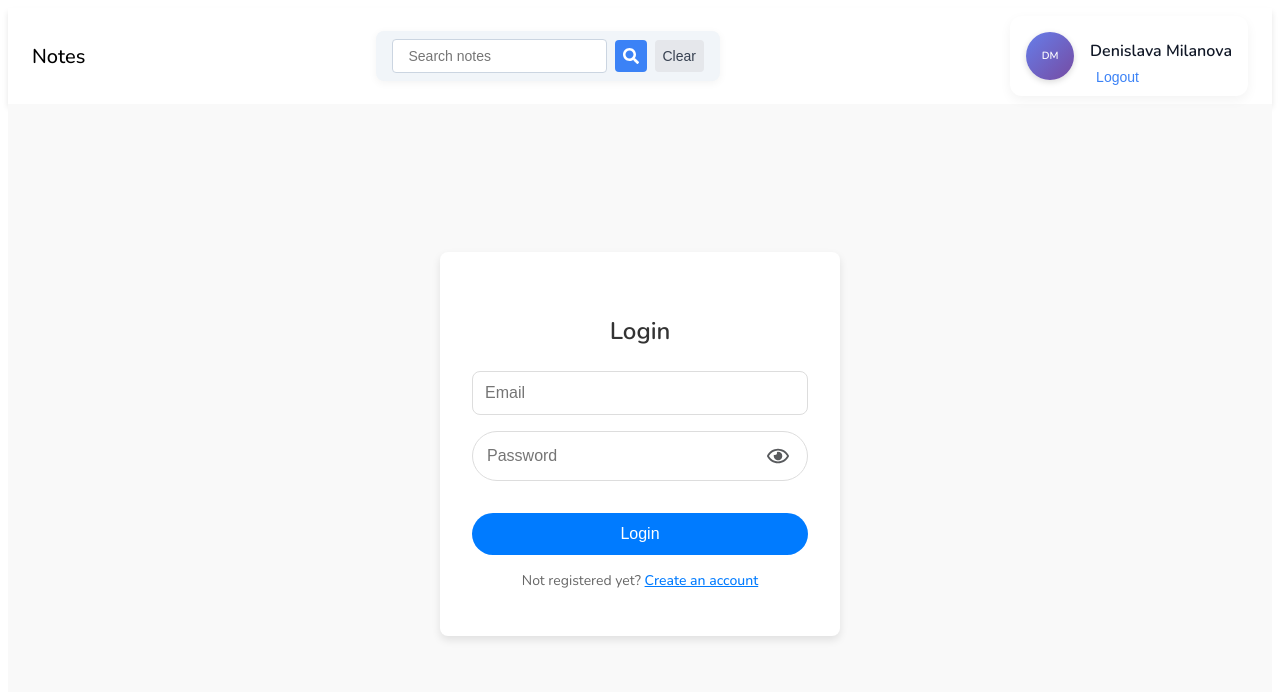
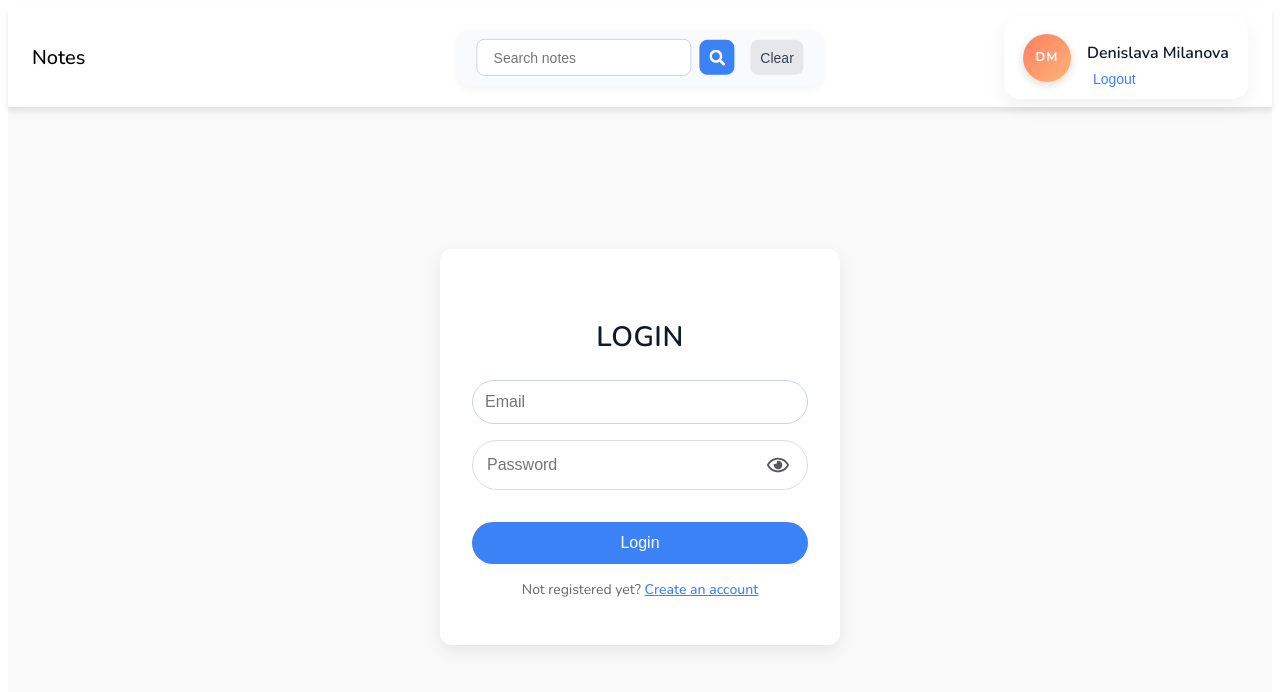
Before and after one commit to DenislavaVM/NotesHub-MERN, a React (Vite) app in the folder frontend/: page /login in a window 1280 px wide. Shown: the top 692 px of the page. Built offline with nearby package versions, Linux system fonts and the light colour scheme.

Commit message:
refactor: update styles for consistency and alignment across components

```diff
--- a/frontend/src/components/Cards/ProfileInfo.css
+++ b/frontend/src/components/Cards/ProfileInfo.css
@@ -2,16 +2,16 @@
   display: flex;
   align-items: center;
   gap: 1rem;
-    padding: 0.5rem 1rem;
+  padding: 0.6rem 1.2rem;
   background-color: #ffffff;
-    border-radius: 12px;
-    box-shadow: 0 4px 12px rgba(0, 0, 0, 0.05);
+  border-radius: 16px;
+  box-shadow: 0 8px 20px rgba(0, 0, 0, 0.06);
   transition: background-color 0.3s ease, box-shadow 0.3s ease;
 }
 
 .profile-info-container:hover {
-    background-color: #f9fafb;
-    box-shadow: 0 6px 20px rgba(0, 0, 0, 0.1);
+  background-color: #f3f4f6;
+  box-shadow: 0 10px 24px rgba(0, 0, 0, 0.12);
 }
 
 .profile-avatar {
@@ -22,20 +22,21 @@
   justify-content: center;
   border-radius: 50%;
   color: #ffffff;
-    font-weight: 600;
-    background: linear-gradient(135deg, #667eea, #764ba2);
-    box-shadow: 0 2px 6px rgba(0, 0, 0, 0.15);
-    transition: transform 0.3s ease;
+  font-weight: 700;
+  background: linear-gradient(135deg, #ff7e5f, #feb47b);
+  box-shadow: 0 3px 10px rgba(0, 0, 0, 0.15);
+  transition: transform 0.3s ease, box-shadow 0.3s ease;
   overflow: hidden;
   text-align: center;
-    line-height: 1.2;
-    font-size: 0.65rem;
-    white-space: nowrap;
-    text-overflow: ellipsis;
+  line-height: 1;
+  font-size: 0.8rem;
+  text-transform: uppercase;
+  letter-spacing: 1px;
 }
 
 .profile-avatar:hover {
-    transform: scale(1.05);
+  transform: scale(1.1);
+  box-shadow: 0 4px 12px rgba(0, 0, 0, 0.2);
 }
 
 .profile-name {
@@ -52,7 +53,7 @@
   background: none;
   border: none;
   cursor: pointer;
-    transition: color 0.3s ease;
+  transition: color 0.3s ease, text-decoration 0.3s ease;
 }
 
 .logout-button:hover {
--- a/frontend/src/components/Navbar/Navbar.css
+++ b/frontend/src/components/Navbar/Navbar.css
@@ -5,6 +5,7 @@
   justify-content: space-between;
   padding: 0.5rem 1.5rem;
   box-shadow: 0 4px 6px rgba(0, 0, 0, 0.1);
+  position: relative;
 }
 
 .navbar-title {
@@ -13,3 +14,12 @@
   color: black;
   padding: 0.5rem 0;
 }
+
+.navbar-center {
+  position: absolute;
+  top: 50%;
+  left: 50%;
+  transform: translate(-50%, -50%);
+  display: flex;
+  align-items: center;
+}
--- a/frontend/src/components/Navbar/Navbar.jsx
+++ b/frontend/src/components/Navbar/Navbar.jsx
@@ -16,7 +16,9 @@ const Navbar = () => {
     <div className="navbar">
       <h2 className="navbar-title">Notes</h2>
 
-      <SearchBar />
+      <div className="navbar-center">
+        <SearchBar />
+      </div>
 
       <ProfileInfo onLogout={onLogout}/>
     </div>
--- a/frontend/src/components/searchBar/SearchBar.css
+++ b/frontend/src/components/searchBar/SearchBar.css
@@ -3,29 +3,31 @@
   align-items: center;
   justify-content: center;
   gap: 0.5rem;
-    padding: 0.5rem 1rem;
-    border-radius: 8px;
-    background-color: #f1f5f9;
-    box-shadow: 0 2px 8px rgba(0, 0, 0, 0.05);
-    transition: box-shadow 0.3s ease;
+  padding: 0.6rem 1.2rem;
+  border-radius: 12px;
+  background-color: #f9fafb;
+  box-shadow: 0 3px 10px rgba(0, 0, 0, 0.05);
+  transition: box-shadow 0.3s ease, transform 0.3s ease;
 }
 
 .search-bar-container:hover {
-    box-shadow: 0 4px 12px rgba(0, 0, 0, 0.1);
+  box-shadow: 0 6px 16px rgba(0, 0, 0, 0.1);
+  transform: translateY(-2px);
 }
 
 .search-bar-input {
   flex: 1;
-    padding: 0.5rem 1rem;
+  padding: 0.6rem 1rem;
   font-size: 0.875rem;
   border: 1px solid #cbd5e1;
-    border-radius: 4px;
+  border-radius: 8px;
   outline: none;
-    transition: border-color 0.3s ease;
+  transition: border-color 0.3s ease, background-color 0.3s ease;
 }
 
 .search-bar-input:focus {
   border-color: #3b82f6;
+  background-color: #ffffff;
 }
 
 .search-bar-button,
@@ -33,10 +35,10 @@
   display: flex;
   align-items: center;
   justify-content: center;
-    padding: 0.5rem;
+  padding: 0.6rem;
   font-size: 0.875rem;
   border: none;
-    border-radius: 4px;
+  border-radius: 8px;
   cursor: pointer;
   transition: background-color 0.3s ease, transform 0.2s ease;
 }
@@ -44,6 +46,7 @@
 .search-bar-button {
   background-color: #3b82f6;
   color: white;
+  margin-right: 0.5rem;
 }
 
 .search-icon {
@@ -57,12 +60,12 @@
 
 .search-bar-button:hover {
   background-color: #2563eb;
-    transform: translateY(-1px);
+  transform: translateY(-2px);
 }
 
 .clear-button:hover {
   background-color: #d1d5db;
-    transform: translateY(-1px);
+  transform: translateY(-2px);
 }
 
 .search-bar-button:active,
--- a/frontend/src/pages/Login/Login.css
+++ b/frontend/src/pages/Login/Login.css
@@ -10,33 +10,47 @@
 .login-form {
   background-color: white;
   padding: 2rem;
-    box-shadow: 0 4px 8px rgba(0, 0, 0, 0.1);
-    border-radius: 8px;
+  box-shadow: 0 6px 16px rgba(0, 0, 0, 0.08);
+  border-radius: 12px;
   max-width: 400px;
   width: 100%;
   text-align: center;
   box-sizing: border-box;
+  transition: box-shadow 0.3s ease, transform 0.3s ease;
+}
+
+.login-form:hover {
+  box-shadow: 0 8px 24px rgba(0, 0, 0, 0.1);
+  transform: translateY(-2px);
 }
 
 .login-title {
-    font-size: 1.5rem;
+  font-size: 1.75rem;
   margin-bottom: 1.5rem;
   font-weight: 600;
-    color: #333;
+  color: #111827;
+  text-transform: uppercase;
+  letter-spacing: 0.5px;
 }
 
 .input-box {
   width: 100%;
   padding: 0.75rem;
   margin-bottom: 1rem;
-    border: 1px solid #ddd;
+  border: 1px solid #cbd5e1;
   border-radius: 50px;
   font-size: 1rem;
   box-sizing: border-box;
+  transition: border-color 0.3s ease;
+}
+
+.input-box:focus {
+  border-color: #3b82f6;
+  background-color: #ffffff;
 }
 
 .btn-primary {
-    background-color: #007bff;
+  background-color: #3b82f6;
   color: white;
   padding: 0.75rem;
   border: none;
@@ -45,6 +59,16 @@
   font-size: 1rem;
   width: 100%;
   margin-top: 1rem;
+  transition: background-color 0.3s ease, transform 0.2s ease;
+}
+
+.btn-primary:hover {
+  background-color: #2563eb;
+  transform: translateY(-2px);
+}
+
+.btn-primary:active {
+  transform: translateY(0);
 }
 
 .register-prompt {
@@ -55,13 +79,14 @@
 
 .signup-link,
 .forgot-password-link {
-    color: #007bff;
-    text-decoration: none;
+  color: #3b82f6;
+  text-decoration: underline;
+  font-weight: 500;
 }
 
 .signup-link:hover,
 .forgot-password-link:hover {
-    text-decoration: underline;
+  color: #1d4ed8;
 }
 
 .error-message {
--- a/frontend/src/pages/SingUp/SignUp.css
+++ b/frontend/src/pages/SingUp/SignUp.css
@@ -11,17 +11,28 @@
 .signup-form {
   width: 24rem;
   border: 1px solid #ddd;
-    border-radius: 8px;
+  border-radius: 12px;
   background-color: white;
   padding: 2rem;
   box-sizing: border-box;
+  box-shadow: 0 6px 16px rgba(0, 0, 0, 0.08);
+  transition: box-shadow 0.3s ease, transform 0.3s ease;
+  text-align: center;
+}
+
+.signup-form:hover {
+  box-shadow: 0 8px 24px rgba(0, 0, 0, 0.1);
+  transform: translateY(-2px);
 }
 
 .signup-title {
-    font-size: 1.5rem;
+  font-size: 1.75rem;
   margin-bottom: 1.5rem;
   font-weight: 600;
-    color: #333;
+  color: #111827;
+  text-transform: uppercase;
+  letter-spacing: 0.5px;
+  text-align: center;
 }
 
 .input-wrapper {
@@ -32,11 +43,16 @@
 .input-box {
   width: 100%;
   padding: 0.75rem;
-    border: 1px solid #ddd;
-    border-radius: 8px;
+  border: 1px solid #cbd5e1;
+  border-radius: 50px;
   font-size: 1rem;
   box-sizing: border-box;
-    padding-right: 2.5rem;
+  transition: border-color 0.3s ease;
+}
+
+.input-box:focus {
+  border-color: #3b82f6;
+  background-color: #ffffff;
 }
 
 .input-error .input-box {
@@ -44,7 +60,6 @@
 }
 
 .error-icon {
-
   color: #d9534f;
   font-size: 1.25rem;
   position: absolute;
@@ -62,7 +77,7 @@
 }
 
 .btn-primary {
-    background-color: #007bff;
+  background-color: #3b82f6;
   color: white;
   padding: 0.75rem;
   border: none;
@@ -71,6 +86,16 @@
   font-size: 1rem;
   width: 100%;
   margin-top: 1rem;
+  transition: background-color 0.3s ease, transform 0.2s ease;
+}
+
+.btn-primary:hover {
+  background-color: #2563eb;
+  transform: translateY(-2px);
+}
+
+.btn-primary:active {
+  transform: translateY(0);
 }
 
 .signup-prompt {
@@ -82,12 +107,13 @@
 
 .signup-link {
   font-weight: 500;
-    color: #007bff;
+  color: #3b82f6;
   text-decoration: underline;
+  transition: color 0.3s ease;
 }
 
 .signup-link:hover {
-    text-decoration: underline;
+  color: #1d4ed8;
 }
 
 .visually-hidden {
--- a/frontend/src/pages/SingUp/SignUp.jsx
+++ b/frontend/src/pages/SingUp/SignUp.jsx
@@ -46,7 +46,7 @@ const SignUp = () => {
       <div className="signup-container">
         <div className="signup-form">
           <form onSubmit={handleSignUp}>
-            <h4 className="signup-title">Sign Up</h4>
+            <h4 className="signup-title">Register</h4>
 
             <label htmlFor="firstName" className="visually-hidden">First name</label>
             <div className={`input-wrapper ${error.firstName ? "input-error" : ""}`}>
```
Lines whose indentation alone changed are shown as unchanged.
